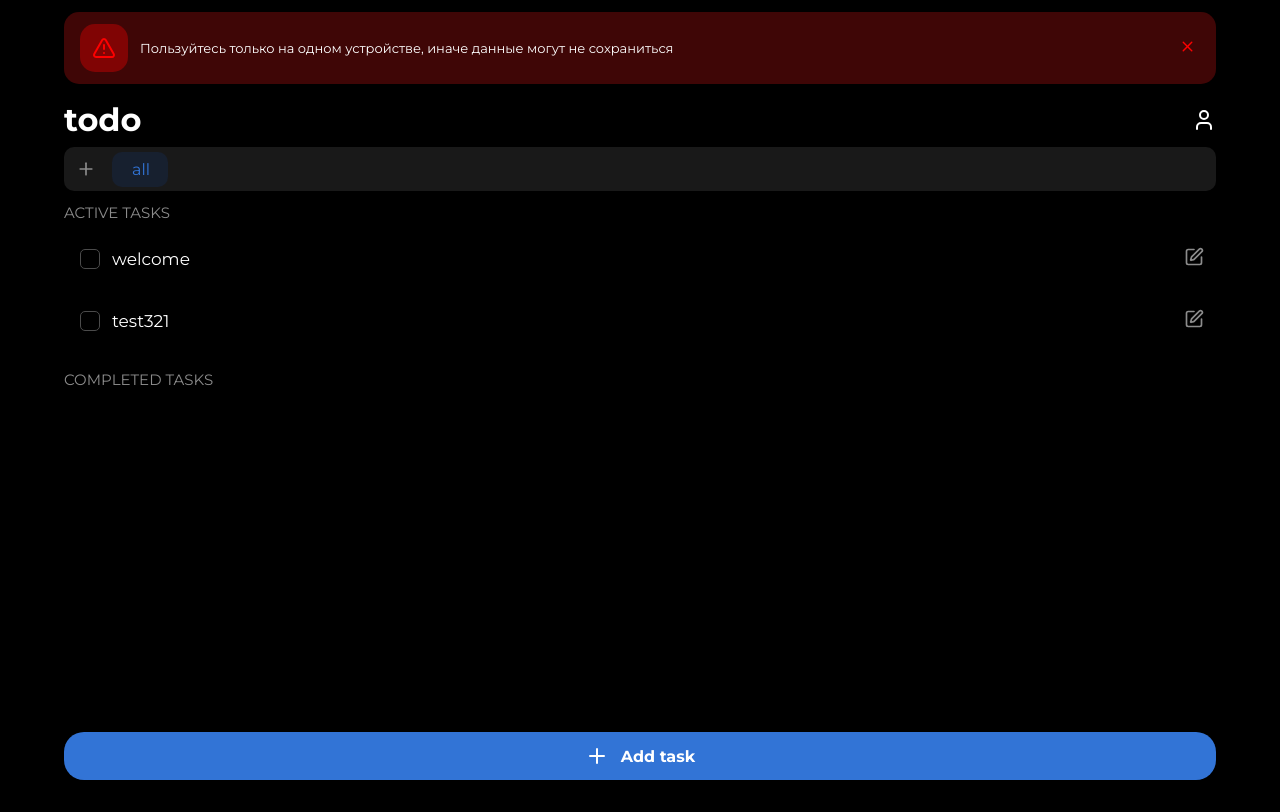
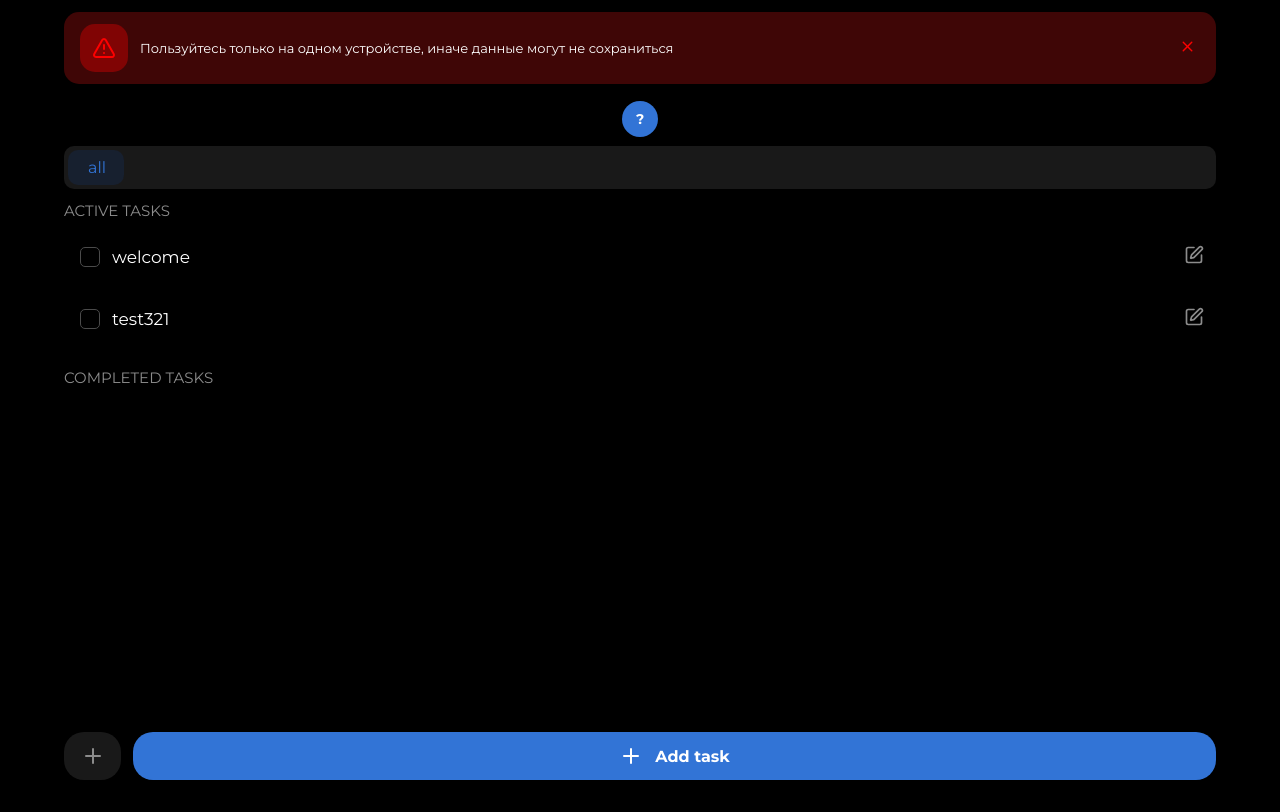
Before and after one commit to rekaup/todo, a React (Vite) app: page / in a window 1280 px wide. Built offline with nearby package versions, Linux system fonts and the light colour scheme.

Commit message:
редизайн + получение аватара тг

```diff
--- a/src/App.jsx
+++ b/src/App.jsx
@@ -131,7 +131,6 @@ function App() {
       categories={categories}
       activeId={activeCategory}
       onChange={setActiveCategory}
-      onAddCategory={openCreateCategoryModal}
       onDeleteCategory={handleDeleteCategory}
       onLongPressCategory={openEditCategoryModal}
       />
@@ -201,6 +200,7 @@ function App() {
 
       <BottonBar
         openAddModal={() => openAddModal(activeCategory)}
+        onAddCategory={openCreateCategoryModal}
       />
     </div>
   )
--- a/src/components/AppHeader.jsx
+++ b/src/components/AppHeader.jsx
@@ -1,16 +1,19 @@
 import '../styles/components/Header.css'
-import '../styles/components/BottonBar.css'
-import UserDropMenu from './UserDropMenu'
+import { useTelegramUser } from '../hooks/useTelegramUser'
 
 export default function Header({ openInfoModal }) {
+    const user = useTelegramUser()
     return (
         <header className='app-header'>
-            <div className='header-container flex-column'>
-                <h1 className='header-title'>todo</h1>
-            </div>
-            <div className='flex-center info'>
-                <UserDropMenu openInfoModal={openInfoModal} />
-            </div>
+            <button onClick={openInfoModal} className='user-avatar-button'>
+                {user?.photo_url? (
+                    <img src={user.photo_url} alt={user.first_name} className='user-avatar'/>
+                ) : (
+                    <div className='user-avatar-fallback'>
+                        {user?.first_name?.[0] ?? '?'}
+                    </div>
+                )}
+            </button>
         </header>
     )
 }
--- a/src/components/BottonBar.jsx
+++ b/src/components/BottonBar.jsx
@@ -1,9 +1,12 @@
 import '../styles/components/BottonBar.css'
 import { Plus, Info } from 'lucide-react'
 
-export default function BottonBar({openAddModal}) {
+export default function BottonBar({openAddModal, onAddCategory}) {
     return (
         <div className='bottom-bar'>
+            <button className="task-button flex-center add-category" onClick={onAddCategory}>
+                <Plus />
+            </button>
             <button onClick={openAddModal} className='task-button flex-center add'>
                 <Plus />
                 <p>Add task</p>
--- a/src/components/CategoryTabs.jsx
+++ b/src/components/CategoryTabs.jsx
@@ -7,7 +7,7 @@ import CategoryDropMenu from './CategoryDropMenu'
 
 const ALL_VALUE = '__all__'
 
-export default function CategoryTabs({ categories, activeId, onChange, onAddCategory, onDeleteCategory, onLongPressCategory }) {
+export default function CategoryTabs({ categories, activeId, onChange, onDeleteCategory, onLongPressCategory }) {
     const selectedValue = activeId === null ? ALL_VALUE : activeId
     const longPressTimerRef = useRef({})
     const tabRefs = useRef({})
@@ -74,9 +74,6 @@ export default function CategoryTabs({ categories, activeId, onChange, onAddCate
     return (
         <>
         <div className="category-tabs-container">
-            <button className="category-tabs-add" onClick={onAddCategory}>
-                <Plus />
-            </button>
 
             <RadioGroup
                 value={selectedValue}
--- /dev/null
+++ b/src/hooks/useTelegramUser.js
@@ -0,0 +1,18 @@
+import { useEffect, useState } from "react"
+
+export function useTelegramUser() {
+    const [user, setUser] = useState(null)
+
+    useEffect(()=> {
+        const tg = window.Telegram?.WebApp
+        if (!tg) return
+
+        tg.ready()
+        const tgUser = tg.initDataUnsafe?.user
+        if (tgUser) {
+            setUser(tgUser)
+        }
+    }, [])
+
+    return user
+}
--- a/src/styles/components/Header.css
+++ b/src/styles/components/Header.css
@@ -8,6 +8,12 @@
     justify-content: space-between;
     margin-top: var(--space-lg);
     margin-bottom: var(--space-sm);
+    justify-content: center;
+}
+
+button {
+    background: none;
+
 }
 
 .app-header p,
@@ -80,3 +86,23 @@
     min-width: fit-content;
     z-index: 2;
 }
+
+.user-avatar {
+    width: 36px;
+    height: 36px;
+    border-radius: 50%;
+    object-fit: cover;
+}
+
+.user-avatar-fallback {
+    width: 36px;
+    height: 36px;
+    border-radius: 50%;
+    background: var(--primary);
+    color: #fff;
+    display: flex;
+    align-items: center;
+    justify-content: center;
+    font-weight: 700;
+    font-size: 14px;
+}
```
